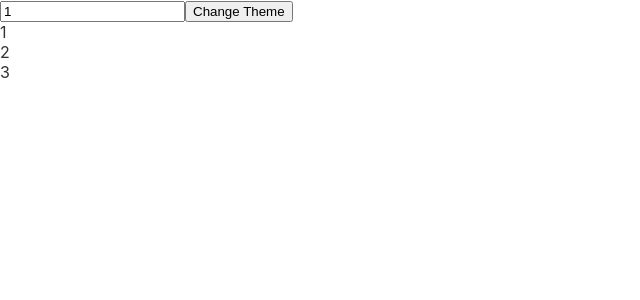
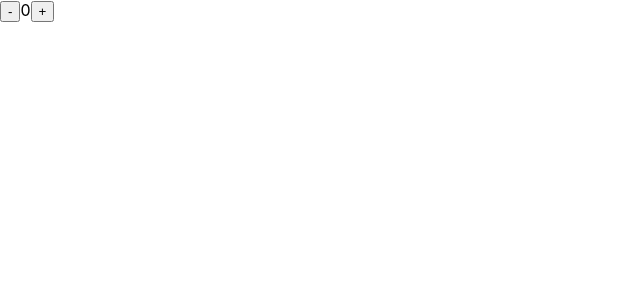
Before and after one commit to usama2333/React-Hooks, a React (Create React App) app: page / in a window 1280 px wide. Shown: the top 300 px of the page, without its empty margins (0-640 px from the left). Built offline with nearby package versions, Linux system fonts and the light colour scheme.

Commit message:
useReducer

```diff
--- a/src/App.js
+++ b/src/App.js
@@ -5,6 +5,7 @@ import FunctionContextComponent from "./components/FunctionContextComponent";
 import UseRefDemo from "./components/UseRefDemo";
 import UseMemo from "./components/UseMemo";
 import UseCallbackDemo from "./components/UseCallbackDemo";
+import UseReducerDemo from "./components/UseReducerDemo";
 
 // this how to create contentex
 export const ThemeContext = createContext()
@@ -33,7 +34,8 @@ that are call inside the provider */}
 
       {/* <UseRefDemo/> */}
       {/* <UseMemo/> */}
-      <UseCallbackDemo/>
+      {/* <UseCallbackDemo/> */}
+      <UseReducerDemo/>
 
       </>
   )
--- /dev/null
+++ b/src/components/UseReducerDemo.js
@@ -0,0 +1,43 @@
+import React, { useReducer } from 'react';
+
+const ACTIONS = {
+    INCREMENT: 'increment',
+    DECREMENT: 'decrement'
+}
+
+// here reducer is a function that can take to parameters the first is state that is current state
+// and the second is action which shows which action is dispatch
+// and it returns new object with some functionality
+function reducer(state, action) {
+  if(action.type == ACTIONS.INCREMENT) {
+    return {count: state.count + 1};
+  }
+  if(action.type == ACTIONS.DECREMENT) {
+    return {count: state.count - 1};
+  }
+}
+
+const UseReducerDemo = () => {
+    // here we state is current state that is count:0 is stored in state
+    // with dispatch we can dispatch actions in the form of type like increment or decrement
+    //to our reducer function
+
+    const [state, dispatch] = useReducer(reducer, {count: 0});
+
+    function increment() {
+        dispatch({type: ACTIONS.INCREMENT})
+    }
+    function decrement() {
+        dispatch({type: ACTIONS.DECREMENT})
+    }
+  return (
+    <div>
+        <button onClick={decrement}>-</button>
+        {state.count}
+        <button onClick={increment}>+</button>
+
+    </div>
+  )
+}
+
+export default UseReducerDemo
```
